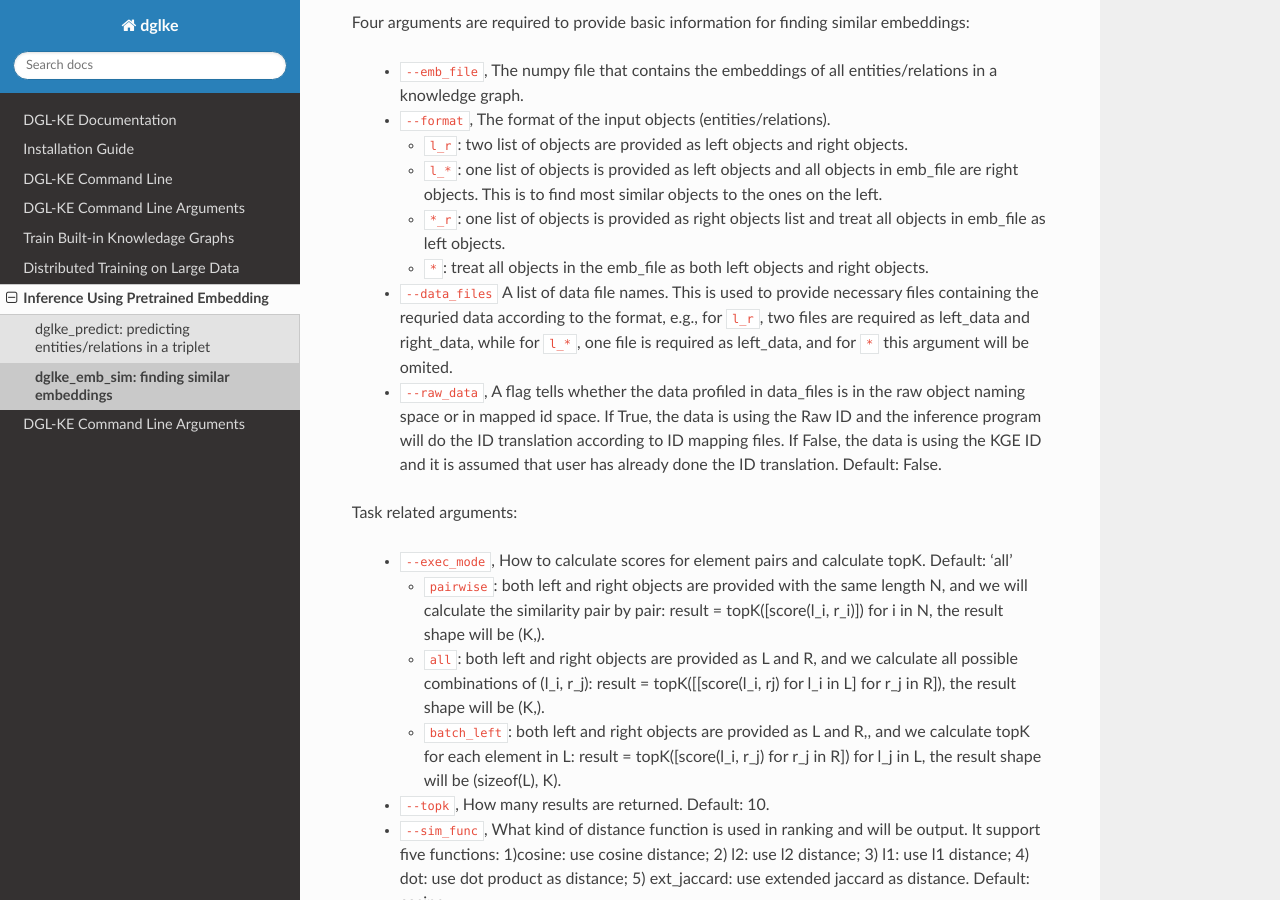
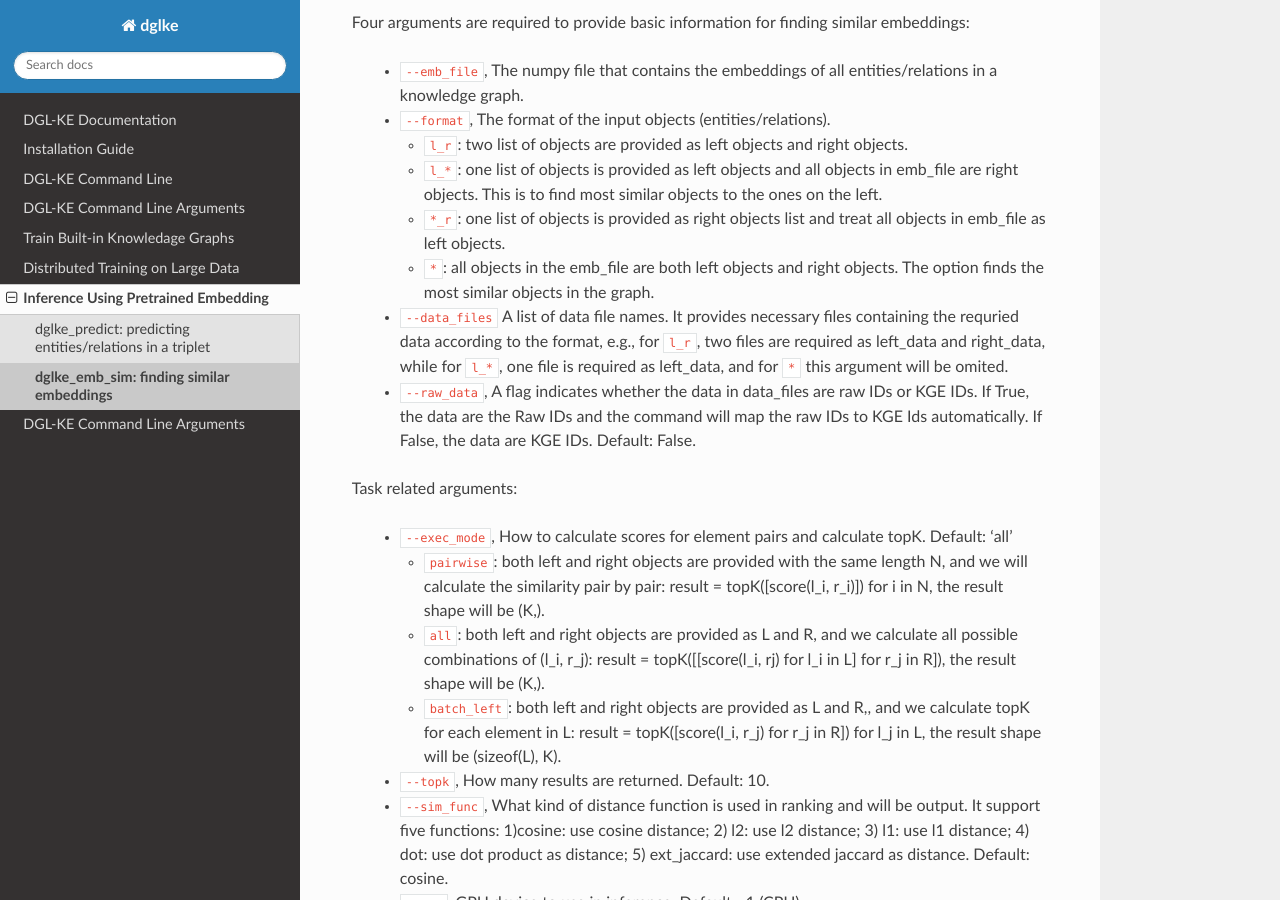
Before and after one commit to awslabs/dgl-ke, a Sphinx documentation site: the page built from docs/source/emb_sim.rst, in a window 1280 px wide and 900 px high, scrolled down 492 px. Built offline with Sphinx 7.4.7 and the Read the Docs theme 2.0.0, drawn with Linux system fonts in a browser that asks for light colours; pages that are not in the unit, such as notebooks, are missing from menus.

Commit message:
Update emb_sim.rst

```diff
--- a/docs/source/emb_sim.rst
+++ b/docs/source/emb_sim.rst
@@ -19,10 +19,10 @@
     * ``l_r``: two list of objects are provided as left objects and right objects.
     * ``l_*``: one list of objects is provided as left objects and all objects in emb\_file are right objects. This is to find most similar objects to the ones on the left.
     * ``*_r``: one list of objects is provided as right objects list and treat all objects in emb\_file as left objects.
-    * ``*``: treat all objects in the emb\_file as both left objects and right objects.
+    * ``*``: all objects in the emb\_file are both left objects and right objects. The option finds the most similar objects in the graph.
 
-  * ``--data_files`` A list of data file names. This is used to provide necessary files containing the requried data according to the format, e.g., for ``l_r``, two files are required as left_data and right_data, while for ``l_*``, one file is required as left_data, and for ``*`` this argument will be omited.
-  * ``--raw_data``, A flag tells whether the data profiled in data_files is in the raw object naming space or in mapped id space. If True, the data is using the Raw ID and the inference program will do the ID translation according to ID mapping files. If False, the data is using the KGE ID and it is assumed that user has already done the ID translation. Default: False.
+  * ``--data_files`` A list of data file names. It provides necessary files containing the requried data according to the format, e.g., for ``l_r``, two files are required as left_data and right_data, while for ``l_*``, one file is required as left_data, and for ``*`` this argument will be omited.
+  * ``--raw_data``, A flag indicates whether the data in data_files are raw IDs or KGE IDs. If True, the data are the Raw IDs and the command will map the raw IDs to KGE Ids automatically. If False, the data are KGE IDs. Default: False.
 
 Task related arguments:
 
```
